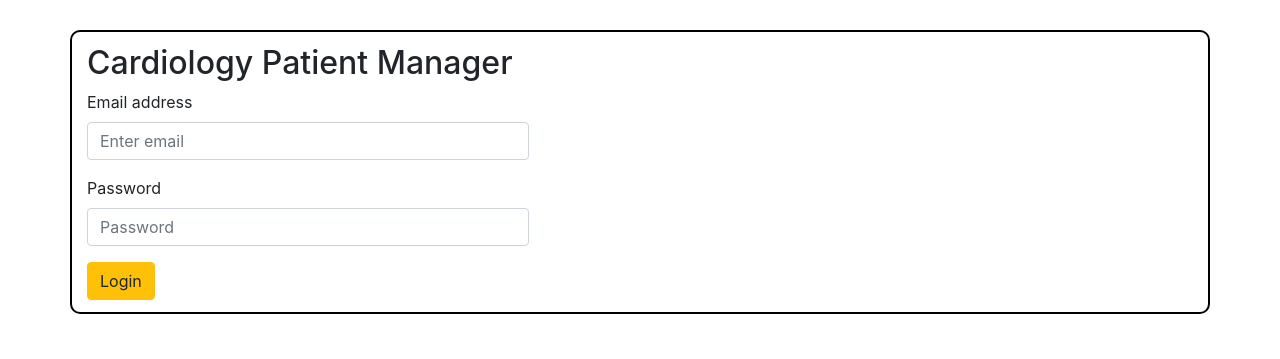
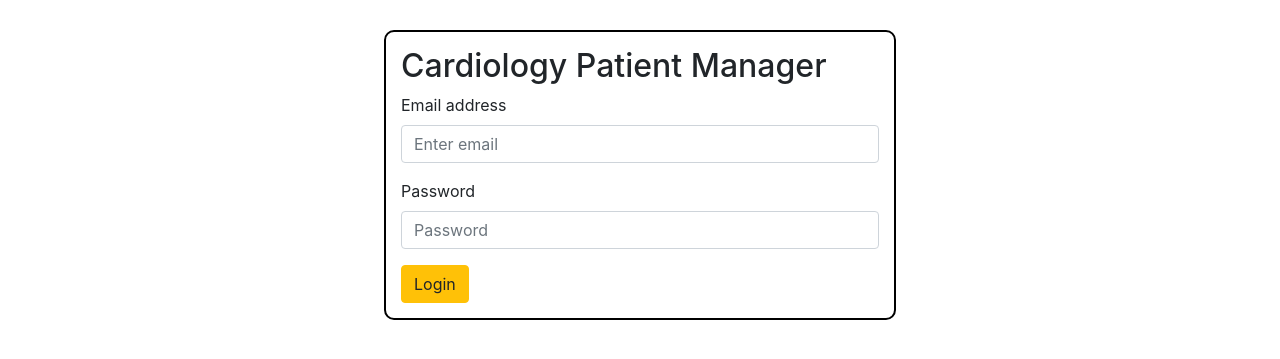
Before and after one commit to Kyle-Levy/SPP400, a Django app: template homepage/templates/newLogin.html in a window 1280 px wide. Shown: the part 56-415 px from the top of the page. Run offline with Django 3.2, Linux system fonts and the light colour scheme; the template is opened without the code that fills it, so the values that code supplies are empty; some libraries are stand-ins or nearby versions.

Commit message:
Modified css to center and resize the form

```diff
--- a/homepage/templates/newLogin.html
+++ b/homepage/templates/newLogin.html
@@ -1,25 +1,23 @@
 <!doctype html>
 <html lang="en">
-  <head>
 <style>
-  nav + div {
-  margin: 30px 0px;
-  padding: 12px 20px;
+    .container-fixed {
+        margin: 30px auto;
+        padding: 15px 15px;
         border: 2px solid black;
         border-radius: 10px;
-  width: 50%;
+        width: 40%;
     }
 
-  form {
-	width: 40%;
-  }
 </style>
+<head>
     <!-- Required meta tags -->
     <meta charset="utf-8">
     <meta name="viewport" content="width=device-width, initial-scale=1, shrink-to-fit=no">
 
     <!-- Bootstrap CSS -->
-    <link rel="stylesheet" href="https://maxcdn.bootstrapcdn.com/bootstrap/4.0.0/css/bootstrap.min.css" integrity="sha384-Gn5384xqQ1aoWXA+058RXPxPg6fy4IWvTNh0E263XmFcJlSAwiGgFAW/dAiS6JXm" crossorigin="anonymous">
+    <link rel="stylesheet" href="https://maxcdn.bootstrapcdn.com/bootstrap/4.0.0/css/bootstrap.min.css"
+          integrity="sha384-Gn5384xqQ1aoWXA+058RXPxPg6fy4IWvTNh0E263XmFcJlSAwiGgFAW/dAiS6JXm" crossorigin="anonymous">
 
     <title>Login Page</title>
 </head>
@@ -32,7 +30,8 @@
             <a class="nav-item nav-link" href="#">Link2</a>
             <a class="nav-item nav-link disabled" href="#">Disabled</a>
             <li class="nav-item dropdown">
-        <a class="nav-link dropdown-toggle" href="#" id="navbarDropdown" role="button" data-toggle="dropdown" aria-haspopup="true" aria-expanded="false">
+                <a class="nav-link dropdown-toggle" href="#" id="navbarDropdown" role="button" data-toggle="dropdown"
+                   aria-haspopup="true" aria-expanded="false">
                     Username
                 </a>
                 <div class="dropdown-menu" aria-labelledby="navbarDropdown">
@@ -46,7 +45,7 @@
     </div>
 </nav>
 
-	<div class="container">
+<div class="container-fixed">
     <h2> Cardiology Patient Manager </h2>
     <form>
         <div class="form-group">
@@ -62,7 +61,11 @@
 </div>
 <!-- Optional JavaScript -->
 <!-- jQuery first, then Popper.js, then Bootstrap JS -->
-    <script src="https://code.jquery.com/jquery-3.2.1.slim.min.js" integrity="sha384-KJ3o2DKtIkvYIK3UENzmM7KCkRr/rE9/Qpg6aAZGJwFDMVNA/GpGFF93hXpG5KkN" crossorigin="anonymous"></script>
-	<script src="https://maxcdn.bootstrapcdn.com/bootstrap/4.0.0/js/bootstrap.min.js" integrity="sha384-JZR6Spejh4U02d8jOt6vLEHfe/JQGiRRSQQxSfFWpi1MquVdAyjUar5+76PVCmYl" crossorigin="anonymous"></script>
+<script src="https://code.jquery.com/jquery-3.2.1.slim.min.js"
+        integrity="sha384-KJ3o2DKtIkvYIK3UENzmM7KCkRr/rE9/Qpg6aAZGJwFDMVNA/GpGFF93hXpG5KkN"
+        crossorigin="anonymous"></script>
+<script src="https://maxcdn.bootstrapcdn.com/bootstrap/4.0.0/js/bootstrap.min.js"
+        integrity="sha384-JZR6Spejh4U02d8jOt6vLEHfe/JQGiRRSQQxSfFWpi1MquVdAyjUar5+76PVCmYl"
+        crossorigin="anonymous"></script>
 </body>
 </html>
```
Lines whose indentation alone changed are shown as unchanged.
